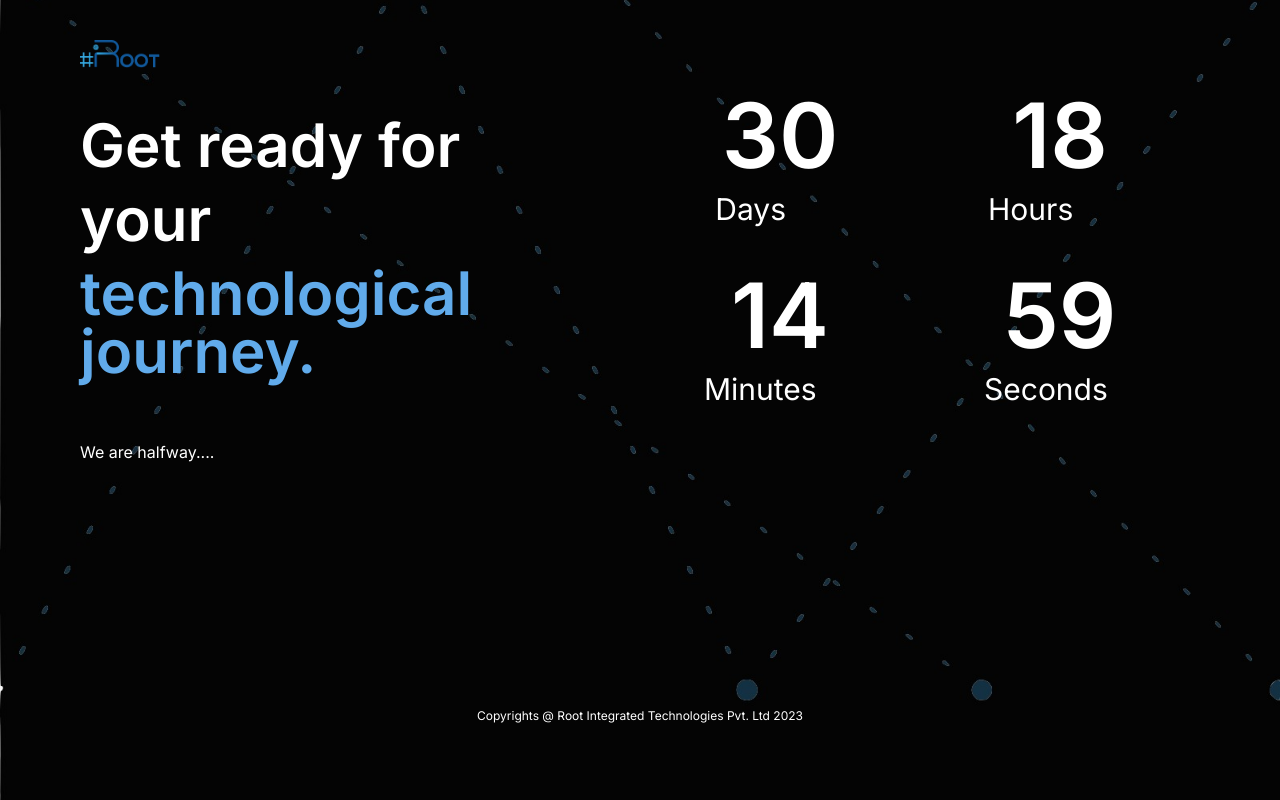
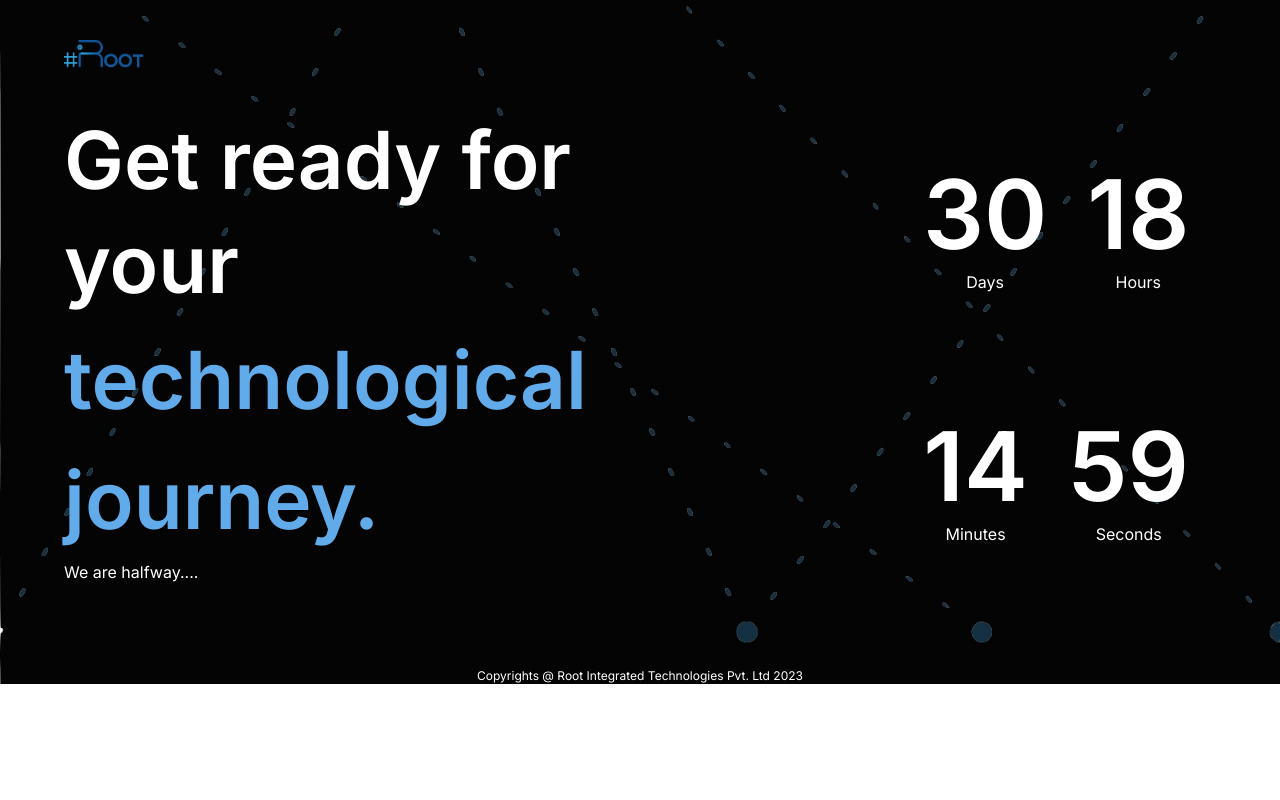
Before and after one commit to skd28/root_home, a Next.js app: page / in a window 1280 px wide. Built offline with nearby package versions, Linux system fonts and the light colour scheme.

Commit message:
update for reponsive

```diff
--- a/app/components/First.js
+++ b/app/components/First.js
@@ -85,81 +85,60 @@ function First() {
 
     return (
         <>
-            <div className=' bg-blue-50 h-screen'
+            <div className=" bg-blue-50 h-5/6  bg-cover bg-center bg-[url('/mobile.jpg')] md:bg-[url('/Desktop.jpg')]"
                 style={{
-                    backgroundImage: `url('/Desktop.jpg')`,
-                    backgroundSize: 'cover',
-                    backgroundPosition: 'center',
+                    // backgroundImage: `url('/Desktop.jpg')`, lg:bg-[url('/Desktop.jpg')]  md:bg-[url('/mobile.jpg')]
                 }}
             >
-                <div className='px-20 pt-10'>
+                <div className='px-5 pt-10 xs:px-10 md:px-7 lg:px-16 '>
                     <img src='/logo.png' alt='logo' className='  w-20 h-7 ' />
-
                 </div>
-                <div className=' w-full h-4/5 px-20 pt-8' style={{
-                    //border: '2px solid red',
-                }}>
-                    <div style={{
-                        float: 'left',
-                        width: '50%',
-                    }}>
-                        <h1 className='text-white text-[60px] font-semibold' style={{
-                            //border: '2px solid red'
-                        }}>Get ready for</h1>
-                        <h1 className='text-white text-[60px] font-semibold bottom-4 relative' style={{
-                            //border:  '2px solid blue'
-                        }}>your</h1>
-                        <h1 className='text-[#61ABEB] text-[60px] font-semibold bottom-8 relative'> technological</h1>
-                        <h1 className='text-[#61ABEB] text-[60px] font-semibold bottom-16 relative'>journey.</h1>
+                <div className=' w-full h-4/5  pt-8 grid grid-flow-row md:grid-flow-col ' >
+                    <div className=' mx-auto md:mx-0 md:px-7  lg:px-16' >
+                        <h1 className='text-white text-[2rem] font-semibold xs:text-[4rem] sm:text-[5rem] md:text-[4rem] lg:text-[5rem]' >Get ready for</h1>
+                        <h1 className='text-white text-[2rem] font-semibold bottom-4 relative xs:text-[4rem] sm:text-[5rem] md:text-[4rem] lg:text-[5rem]' >your</h1>
+                        <h1 className='text-[#61ABEB] text-[2rem] font-semibold bottom-5 relative xs:text-[4rem] sm:text-[5rem] md:text-[4rem] lg:text-[5rem]'> technological</h1>
+                        <h1 className='text-[#61ABEB] text-[2rem] font-semibold bottom-5 relative xs:text-[4rem] sm:text-[5rem] md:text-[4rem] lg:text-[5rem]'>journey.</h1>
                         <p className='text-white bottom-5 relative '>We are halfway....</p>
                     </div>
 
-                    <div className='h-full text-center items-center justify-center bottom-8 relative ' style={{
-                        //border: '2px solid blue',
-                        float: 'right',
-                        width: '50%',
-                    }}>
-                        <div className='' style={{
-                            float: 'left',
-                            width: '50%',
-                        }}>
-                            <span className='text-[90px] font-semibold text-white' style={{
-                                //  border: '2px solid yellow'
-                            }} >
+                    <div className='text-center items-center justify-center relative grid grid-flow-row mx-auto  md:mx-0' >
+                        <div className='grid grid-flow-col gap-20  md:gap-10 '>
+                            <div>
+                                <span className='text-[4rem] font-semibold text-white xs:text-[5rem] sm:text-[6rem] md:text-[5rem] lg:text-[6rem]'  >
                                     {countdown.days}
                                 </span>
-                            <p className='text-white text-[30px] w-1/3 mx-16 bottom-4 relative' style={{
-                                //border: '2px solid green'
-                            }}>Days</p>
-                            <span className='text-[90px] font-semibold text-white' >
+                                <p className='text-white text-[1rem] w-3/5  bottom-4 relative  mx-auto ' >Days</p>
+                            </div>
+                            <div >
+                                <span className='text-[4rem] font-semibold text-white  xs:text-[5rem] sm:text-[6rem] md:text-[5rem] lg:text-[6rem]' >
+                                    {countdown.hours}
+                                </span>
+                                <p className='text-white text-[1rem] w-3/5  bottom-4 relative  mx-auto '>Hours</p>
+                            </div>
+                        </div>
+                        <div className='grid grid-flow-col gap-20 md:gap-10 '>
+                            <div>
+                                <span className='text-[3rem] font-semibold text-white  xs:text-[5rem] sm:text-[6rem] md:text-[5rem] lg:text-[6rem]' >
                                     {countdown.minutes}
                                 </span>
-                            <p className='text-white text-[30px] w-1/3 mx-16 bottom-4 relative' style={{
-                                //border: '2px solid green'
-                            }}>Minutes</p>
-
+                                <p className='text-white text-[1rem] w-3/4  bottom-4 relative mx-auto ' >Minutes</p>
                             </div>
-                        <div className='' style={{
-                            float: 'right',
-                            width: '50%',
-                        }}>
-                            <span className='text-[90px] font-semibold text-white' >
-                                {countdown.hours}
-                            </span>
-                            <p className='text-white text-[30px] w-1/3 mx-16 bottom-4 relative'>Hours</p>
-                            <span className='text-[90px] font-semibold text-white' >
+                            <div>
+                                <span className='text-[4rem] font-semibold text-white  xs:text-[5rem] sm:text-[6rem] md:text-[5rem] lg:text-[6rem]' >
                                     {countdown.seconds}
                                 </span>
-                            <p className='text-white text-[30px] w-1/3 mx-16 bottom-4 relative'>Seconds</p>
+                                <p className='text-white text-[1rem] w-3/4 bottom-4 relative  mx-auto  '>Seconds</p>
+                            </div>
 
                         </div>
 
                     </div>
                 </div>
-                <div className=''>
+                <div className=' pt-16'>
                     <p className='text-white text-center text-xs '>Copyrights @ Root Integrated Technologies Pvt. Ltd 2023</p>
                 </div>
-            </div>
+            </div >
         </>
     )
 }
--- a/tailwind.config.js
+++ b/tailwind.config.js
@@ -12,6 +12,10 @@ module.exports = {
         'gradient-conic':
           'conic-gradient(from 180deg at 50% 50%, var(--tw-gradient-stops))',
       },
+      screens: {
+        'xs': '400px',
+
+      },
     },
   },
   plugins: [],
```
Lines whose indentation alone changed are shown as unchanged.
